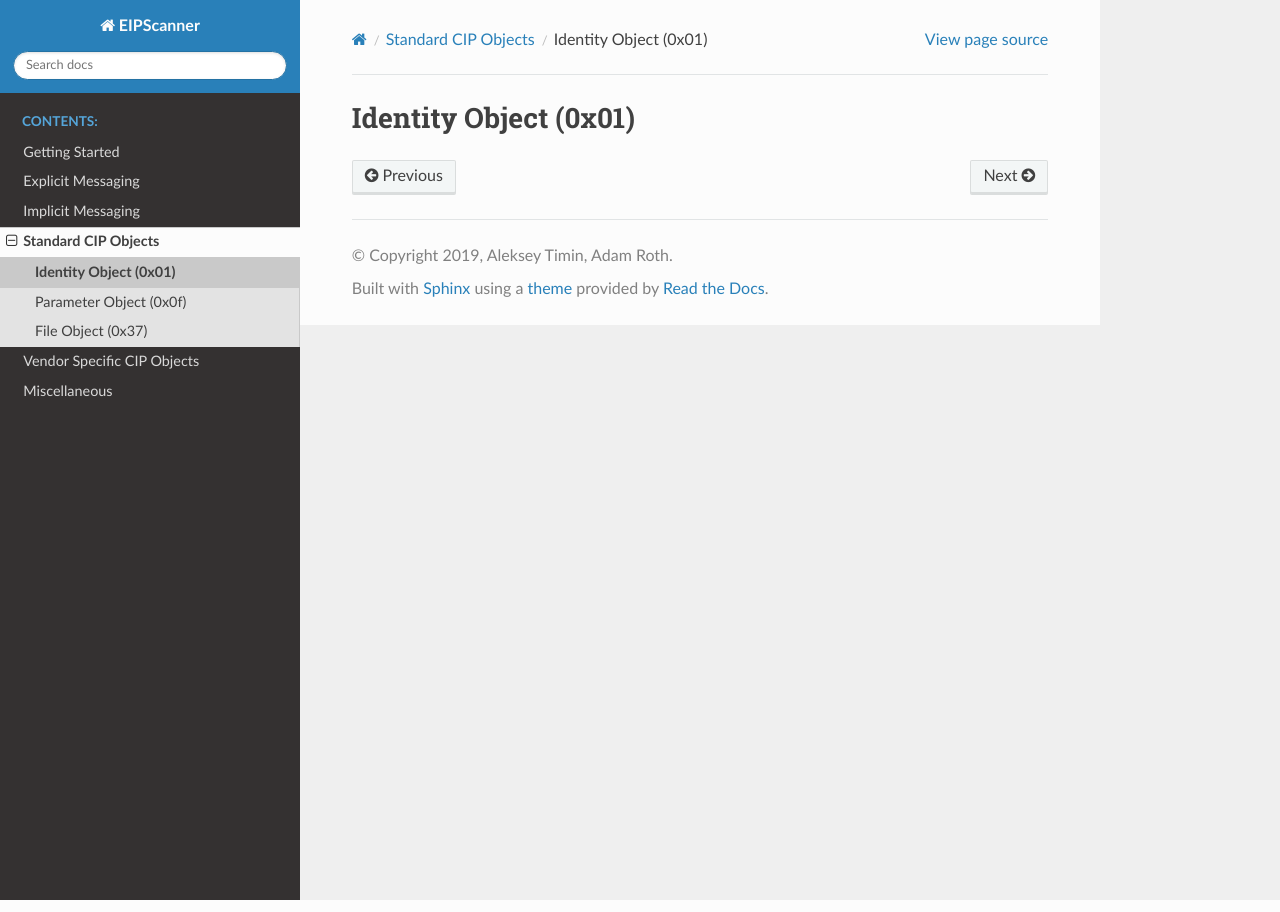
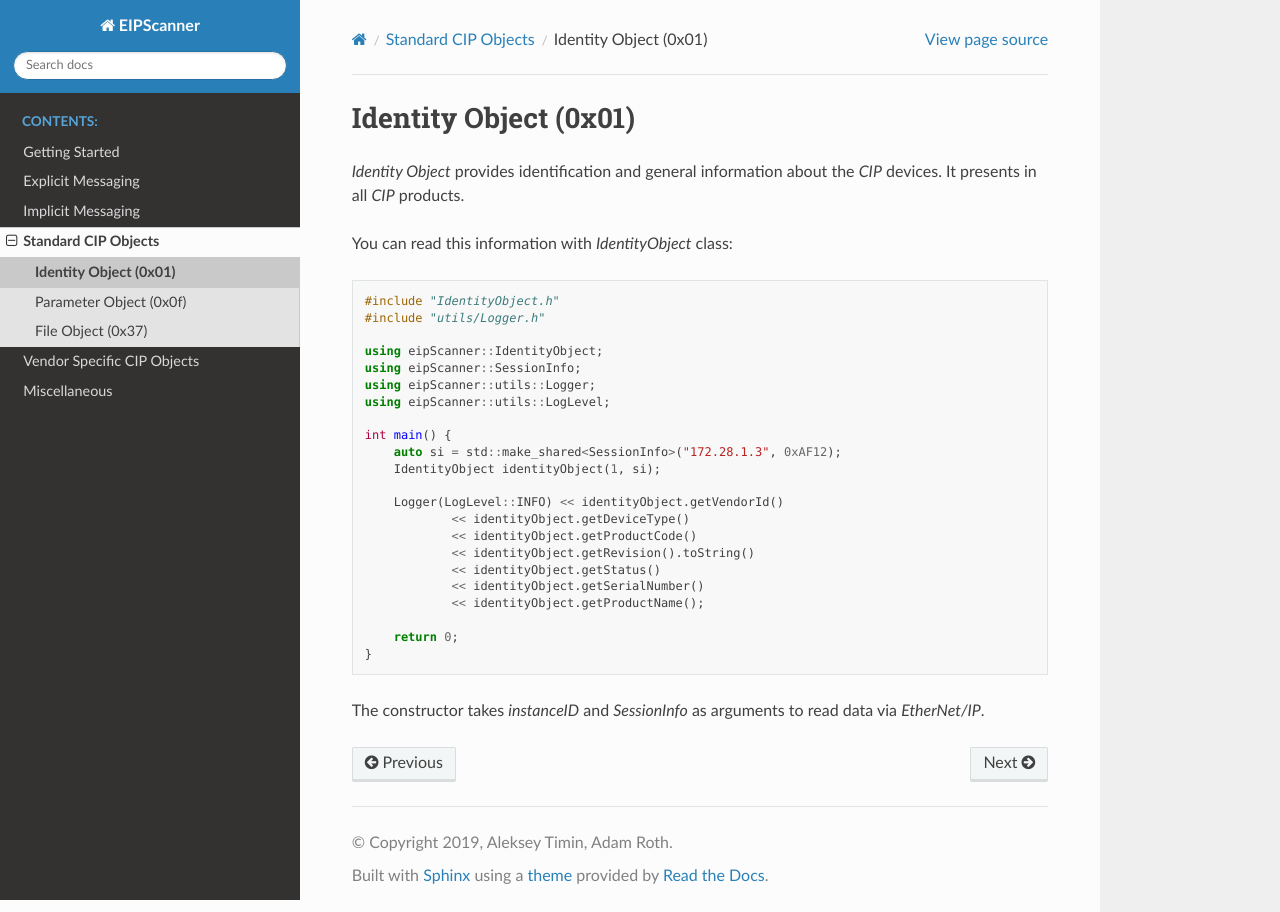
Before and after one commit to nimbuscontrols/EIPScanner, a Sphinx documentation site: the page built from docs/source/standard_objects/identity_object.rst, in a window 1280 px wide. Built offline with Sphinx 7.4.7 and the Read the Docs theme 2.0.0, drawn with Linux system fonts in a browser that asks for light colours; formulas are drawn with MathJax 3; pages that are not in the unit, such as notebooks, are missing from menus.

Commit message:
EIPScanner-7: add Identity Object section and example

```diff
--- a/docs/source/standard_objects/identity_object.rst
+++ b/docs/source/standard_objects/identity_object.rst
@@ -1,2 +1,34 @@
 Identity Object (0x01)
 ======================
+
+*Identity Object* provides identification and general information about the *CIP* devices.  It presents in all
+*CIP* products.
+
+You can read this information with *IdentityObject* class:
+
+.. code-block:: cpp
+
+    #include "IdentityObject.h"
+    #include "utils/Logger.h"
+
+    using eipScanner::IdentityObject;
+    using eipScanner::SessionInfo;
+    using eipScanner::utils::Logger;
+    using eipScanner::utils::LogLevel;
+
+    int main() {
+        auto si = std::make_shared<SessionInfo>("172.28.1.3", 0xAF12);
+        IdentityObject identityObject(1, si);
+
+        Logger(LogLevel::INFO) << identityObject.getVendorId()
+                << identityObject.getDeviceType()
+                << identityObject.getProductCode()
+                << identityObject.getRevision().toString()
+                << identityObject.getStatus()
+                << identityObject.getSerialNumber()
+                << identityObject.getProductName();
+
+        return 0;
+    }
+
+The constructor takes *instanceID* and *SessionInfo* as arguments to read data via *EtherNet/IP*.
```
Also changed, not shown: 2 other files.
